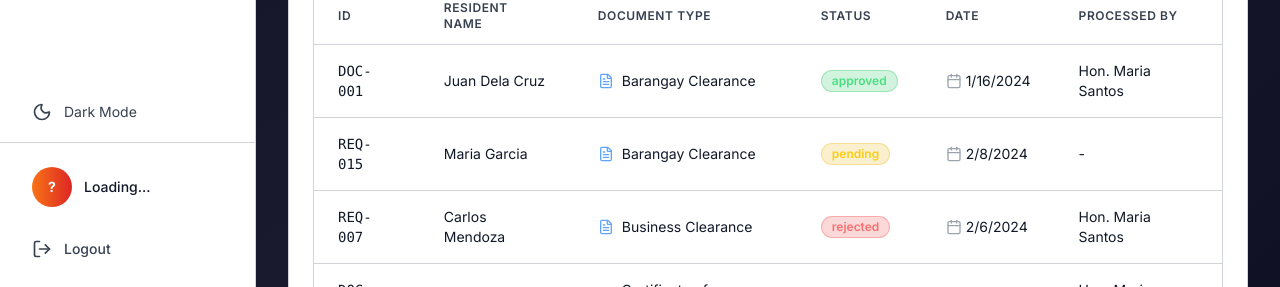
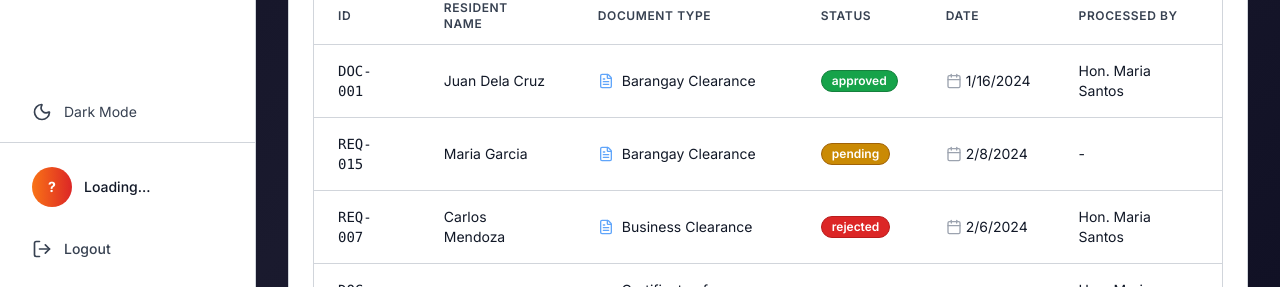
Before and after one commit to KimmelDevs/protochain, a Next.js app: page /all-documents in a window 1280 px wide. Shown: the part 513-800 px from the top of the page. Built offline with nearby package versions, Linux system fonts and the light colour scheme; no server answers.

Commit message:
changes badges color in light mode to be a little darker

```diff
--- a/src/app/components/ui/Badge.tsx
+++ b/src/app/components/ui/Badge.tsx
@@ -8,10 +8,14 @@ interface BadgeProps {
 
 export default function Badge({ children, variant = 'default', className = '' }: BadgeProps) {
   const variants = {
-    pending: 'bg-yellow-500/20 text-yellow-400 border-yellow-500/30',
-    approved: 'bg-green-500/20 text-green-400 border-green-500/30',
-    rejected: 'bg-red-500/20 text-red-400 border-red-500/30',
-    default: 'bg-blue-500/20 text-blue-400 border-blue-500/30',
+    pending:
+      'bg-yellow-600 text-white border-yellow-700 dark:bg-yellow-500/20 dark:text-yellow-400 dark:border-yellow-500/30',
+    approved:
+      'bg-green-600 text-white border-green-700 dark:bg-green-500/20 dark:text-green-400 dark:border-green-500/30',
+    rejected:
+      'bg-red-600 text-white border-red-700 dark:bg-red-500/20 dark:text-red-400 dark:border-red-500/30',
+    default:
+      'bg-blue-600 text-white border-blue-700 dark:bg-blue-500/20 dark:text-blue-400 dark:border-blue-500/30',
   };
 
   return (
```
